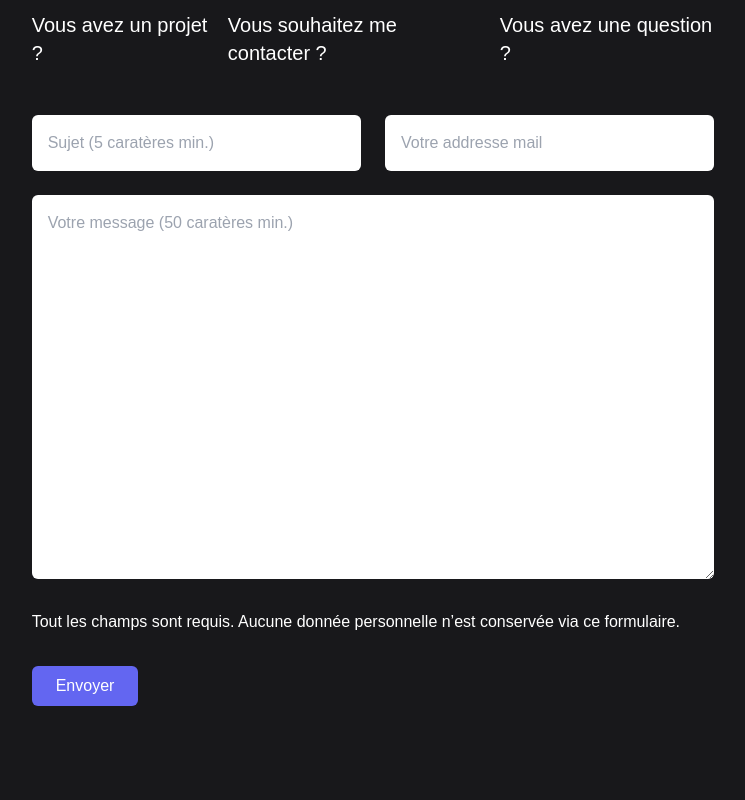
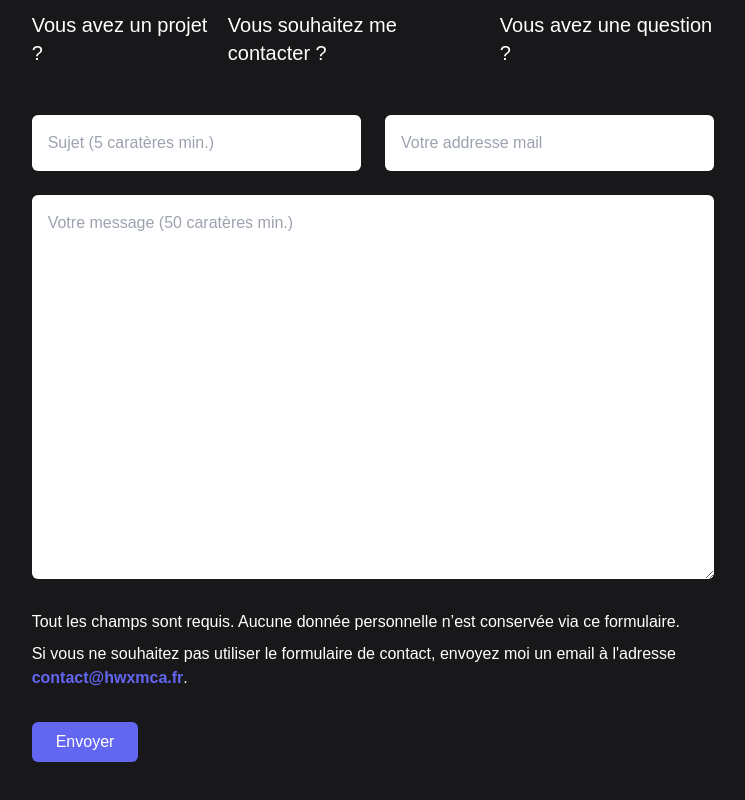
Before and after one commit to Kworz/portfolio, a SvelteKit app: page / in a window 1280 px wide. Shown: the part 2873-3673 px from the top of the page, without its empty margins (267-1012 px from the left). Built offline with nearby package versions, Linux system fonts and the light colour scheme; a web font is replaced by a local one.

Commit message:
Add alternative contact option

```diff
--- a/src/routes/(home)/+page.svelte
+++ b/src/routes/(home)/+page.svelte
@@ -189,6 +189,7 @@
             </div>
             <textarea bind:value={contact_message} name="message" placeholder="Votre message (50 caratères min.)" class="mt-6 w-full h-96 rounded-md p-4 text-zinc-900" minlength={50} required></textarea>
             <p class="mt-6">Tout les champs sont requis. Aucune donnée personnelle n’est conservée via ce formulaire.</p>
+            <p class="my-2">Si vous ne souhaitez pas utiliser le formulaire de contact, envoyez moi un email à l'adresse <a href="mailto:contact@hwxmca.fr">contact@hwxmca.fr</a>.</p>
             <button type="button" class="bg-indigo-500 py-2 px-6 rounded-md mt-6" on:click|preventDefault={sendContactForm}>Envoyer</button>
         </form>
     </div>
```
